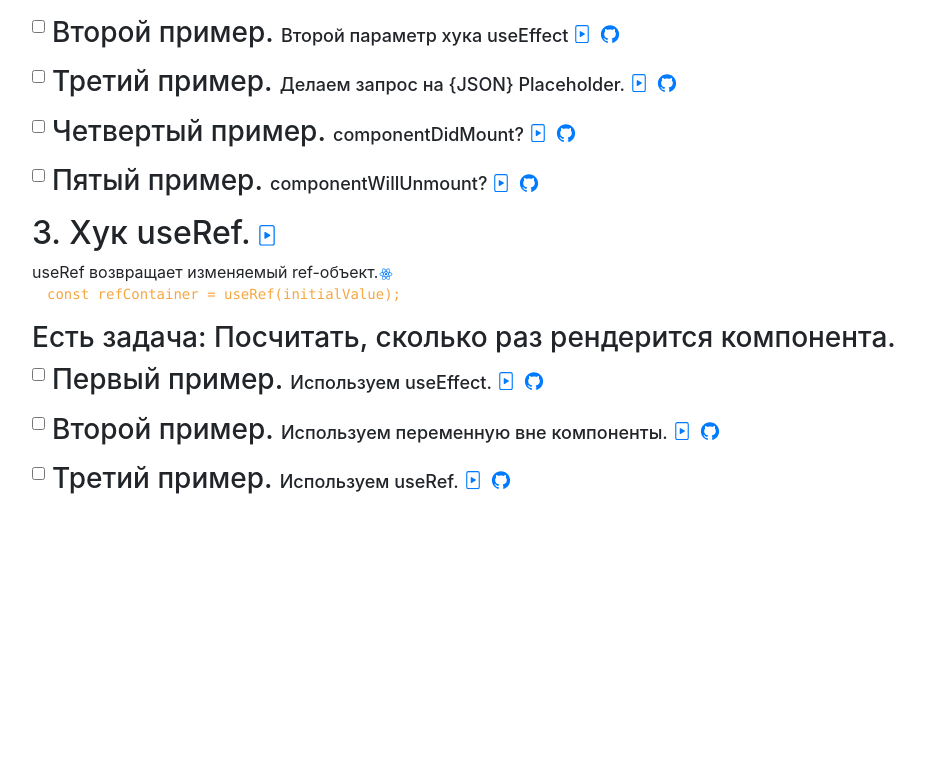
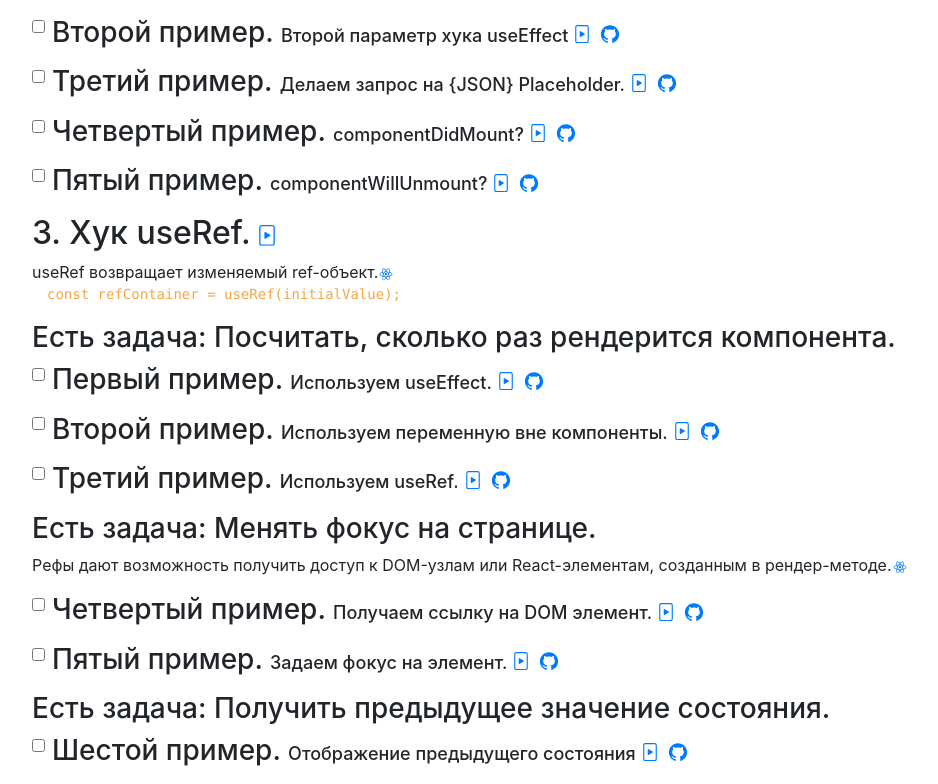
Before and after one commit to AVL68/react_hooks_compendium, a React (Create React App) app: page / in a window 1280 px wide. Shown: the part 879-1663 px from the top of the page, without its empty margins (53-991 px from the left). Before the commit the page ends 1391 px from the top, so only its background shows below. Built offline with nearby package versions, Linux system fonts and the light colour scheme.

Commit message:
Lesson03. Закончил. Добавил еще три примера.

```diff
--- /dev/null
+++ b/src/Lesson03/L03_04_reference.js
@@ -0,0 +1,25 @@
+import React, {useEffect, useRef, useState} from "react";
+
+export const L03_04_reference = () => {
+  const [value, setValue] = useState("initial")
+
+  const renderCount = useRef(1);
+
+  const inputRef = useRef(null)
+
+  useEffect(() => {
+    renderCount.current++
+    console.log(inputRef.current.value)
+  });
+
+  return (
+    <>
+      <div className="card bg-light mb-3 shadow " style={{width: "40rem"}}>
+        <div className="card-body">
+          <h4> Количество рендеров компоненты : {renderCount.current}</h4>
+          <input ref={inputRef} type="text" value={value} onChange={e => setValue(e.target.value)}/>
+        </div>
+      </div>
+    </>
+  );
+};
--- /dev/null
+++ b/src/Lesson03/L03_05_focus.js
@@ -0,0 +1,27 @@
+import React, {useEffect, useRef, useState} from "react";
+
+export const L03_05_focus = () => {
+  const [value, setValue] = useState("initial")
+
+  const renderCount = useRef(1);
+
+  const inputRef = useRef(null)
+
+  useEffect(() => {
+    renderCount.current++
+  });
+
+  const focus = () => inputRef.current.focus()
+
+  return (
+    <>
+      <div className="card bg-light mb-3 shadow " style={{width: "40rem"}}>
+        <div className="card-body">
+          <h4> Количество рендеров компоненты : {renderCount.current}</h4>
+          <input ref={inputRef} type="text" value={value} onChange={e => setValue(e.target.value)}/>
+          <button className="btn btn-success" onClick={focus}>Фокус</button>
+        </div>
+      </div>
+    </>
+  );
+};
--- /dev/null
+++ b/src/Lesson03/L03_0_prevState.js
@@ -0,0 +1,32 @@
+import React, {useEffect, useRef, useState} from "react";
+
+export const L03_06_prevState = () => {
+  const [value, setValue] = useState("initial")
+
+  const renderCount = useRef(1);
+
+  const inputRef = useRef(null)
+
+  const prevValue = useRef("")
+
+  useEffect(() => {
+    renderCount.current++
+  });
+
+  useEffect(() => prevValue.current = value,[value])
+
+  const focus = () => inputRef.current.focus()
+
+  return (
+    <>
+      <div className="card bg-light mb-3 shadow " style={{width: "40rem"}}>
+        <div className="card-body">
+          <h4> Количество рендеров компоненты : {renderCount.current}</h4>
+          <h4>Прошлое состояние: {prevValue.current}</h4>
+          <input ref={inputRef} type="text" value={value} onChange={e => setValue(e.target.value)}/>
+          <button className="btn btn-success" onClick={focus}>Фокус</button>
+        </div>
+      </div>
+    </>
+  );
+};
--- a/src/Lesson03/L03_listOfContent.js
+++ b/src/Lesson03/L03_listOfContent.js
@@ -5,13 +5,17 @@ import СodeHowText from "../common/СodeHowText";
 import {L03_01_useEffect} from "./L03_01_useEffect";
 import {L03_02_let} from "./L03_02_let";
 import {L03_03_useRef} from "./L03_03_useRef";
+import {L03_04_reference} from "./L03_04_reference";
+import {L03_05_focus} from "./L03_05_focus";
+import {L03_06_prevState} from "./L03_0_prevState";
 
 export const L03_listOfContent = () => {
   const [seeExampl01, setSeeExampl01] = useState(false);
   const [seeExampl02, setSeeExampl02] = useState(false);
   const [seeExampl03, setSeeExampl03] = useState(false);
-  // const [seeExampl04, setSeeExampl04] = useState(false);
-  // const [seeExampl05, setSeeExampl05] = useState(false);
+  const [seeExampl04, setSeeExampl04] = useState(false);
+  const [seeExampl05, setSeeExampl05] = useState(false);
+  const [seeExampl06, setSeeExampl06] = useState(false);
 
   return (
     <>
@@ -81,6 +85,64 @@ export const L03_listOfContent = () => {
         </>
       ) : null}
 
+      <h3>Есть задача: Менять фокус на странице.</h3>
+      <p>Рефы дают возможность получить доступ к DOM-узлам или React-элементам, созданным в рендер-методе.
+        <ReactjsOrg href="https://ru.reactjs.org/docs/refs-and-the-dom.html"/>
+      </p>
+
+      <HeaderForExampl
+        seeExampl={seeExampl04}
+        setSeeExampl={setSeeExampl04}
+        label="Четвертый пример. "
+        labelAdd="Получаем ссылку на DOM элемент."
+        WVLFSecond={2628}
+        GHFile="https://github.com/AVL68/react_hooks_compendium/blob/master/src/Lesson03/L03_04_reference.js"
+      />
+      {seeExampl04 ? (
+        <>
+          <p>Рефы прикрепляются к React-элементам через ref атрибут.
+            <СodeHowText codeText={[`<input ref={inputRef} type="text" value={value} onChange={e => setValue(e.target.value)}/>`]}/>
+          </p>
+
+          <L03_04_reference/>
+          <p>Чтобы увидеть сообщение откройте консоль браузера.
+            <СodeHowText codeText={[`console.log(inputRef.current.value)`]}/>
+            Когда атрибут ref используется с HTML-элементом, свойство current созданного рефа в конструкторе с помощью React.createRef() получает соответствующий DOM-элемент.
+            <ReactjsOrg href="https://ru.reactjs.org/docs/refs-and-the-dom.html#accessing-refs"/>
+          </p>
+        </>
+      ) : null}
+
+      <HeaderForExampl
+        seeExampl={seeExampl05}
+        setSeeExampl={setSeeExampl05}
+        label="Пятый пример. "
+        labelAdd="Задаем фокус на элемент."
+        WVLFSecond={2708}
+        GHFile="https://github.com/AVL68/react_hooks_compendium/blob/master/src/Lesson03/L03_05_focus.js"
+      />
+      {seeExampl05 ? (
+        <>
+          <СodeHowText codeText={[`const focus = () => inputRef.current.focus()`]}/>
+          <L03_05_focus/>
+        </>
+      ) : null}
+
+      <h3>Есть задача: Получить предыдущее значение состояния.</h3>
+
+      <HeaderForExampl
+        seeExampl={seeExampl06}
+        setSeeExampl={setSeeExampl06}
+        label="Шестой пример. "
+        labelAdd="Отображение предыдущего состояния"
+        WVLFSecond={2773}
+        GHFile="https://github.com/AVL68/react_hooks_compendium/blob/master/src/Lesson03/L03_06_prevState.js"
+      />
+      {seeExampl06 ? (
+        <>
+          <L03_06_prevState/>
+        </>
+      ) : null}
 
     </>
   );
```
